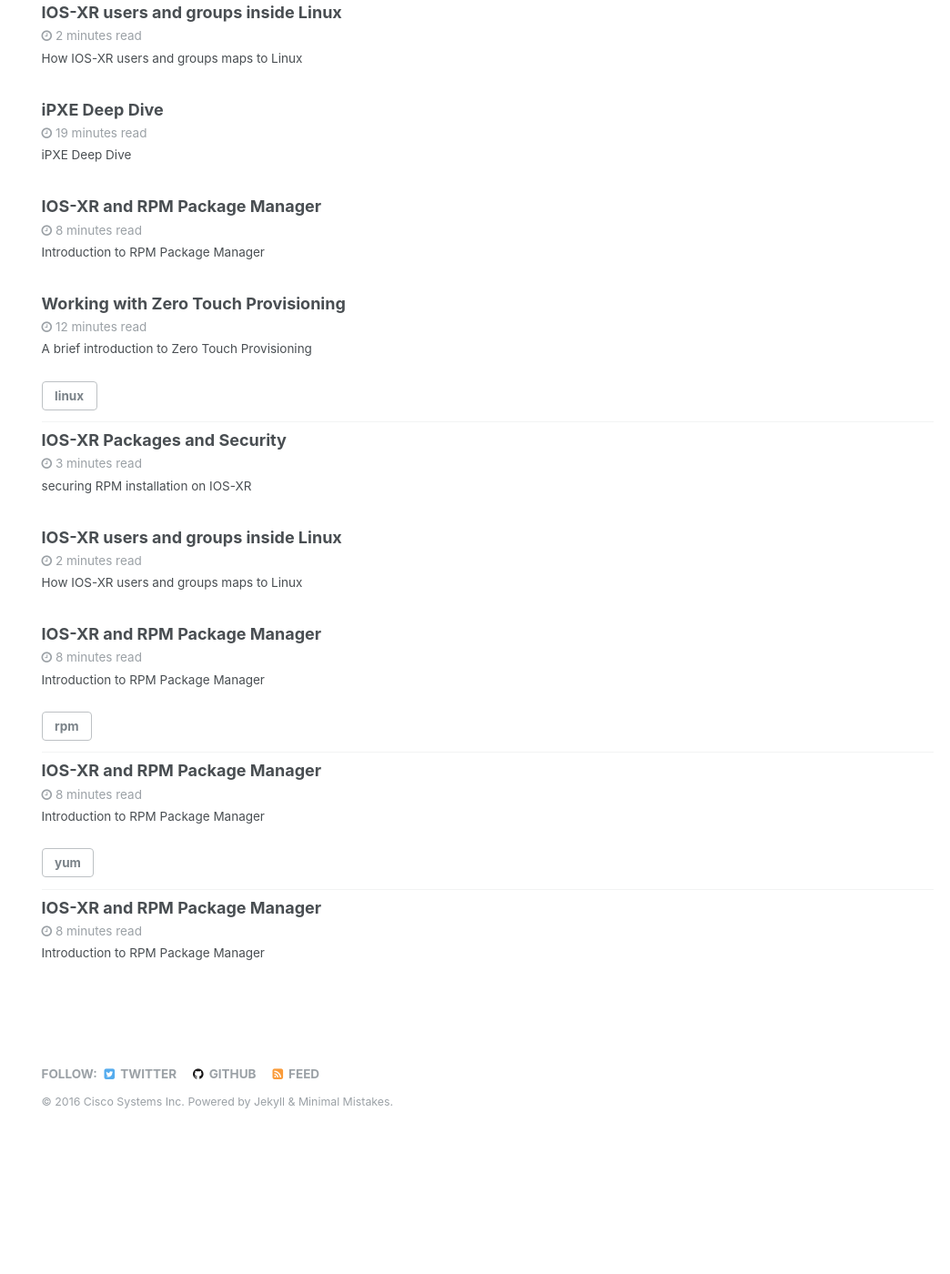
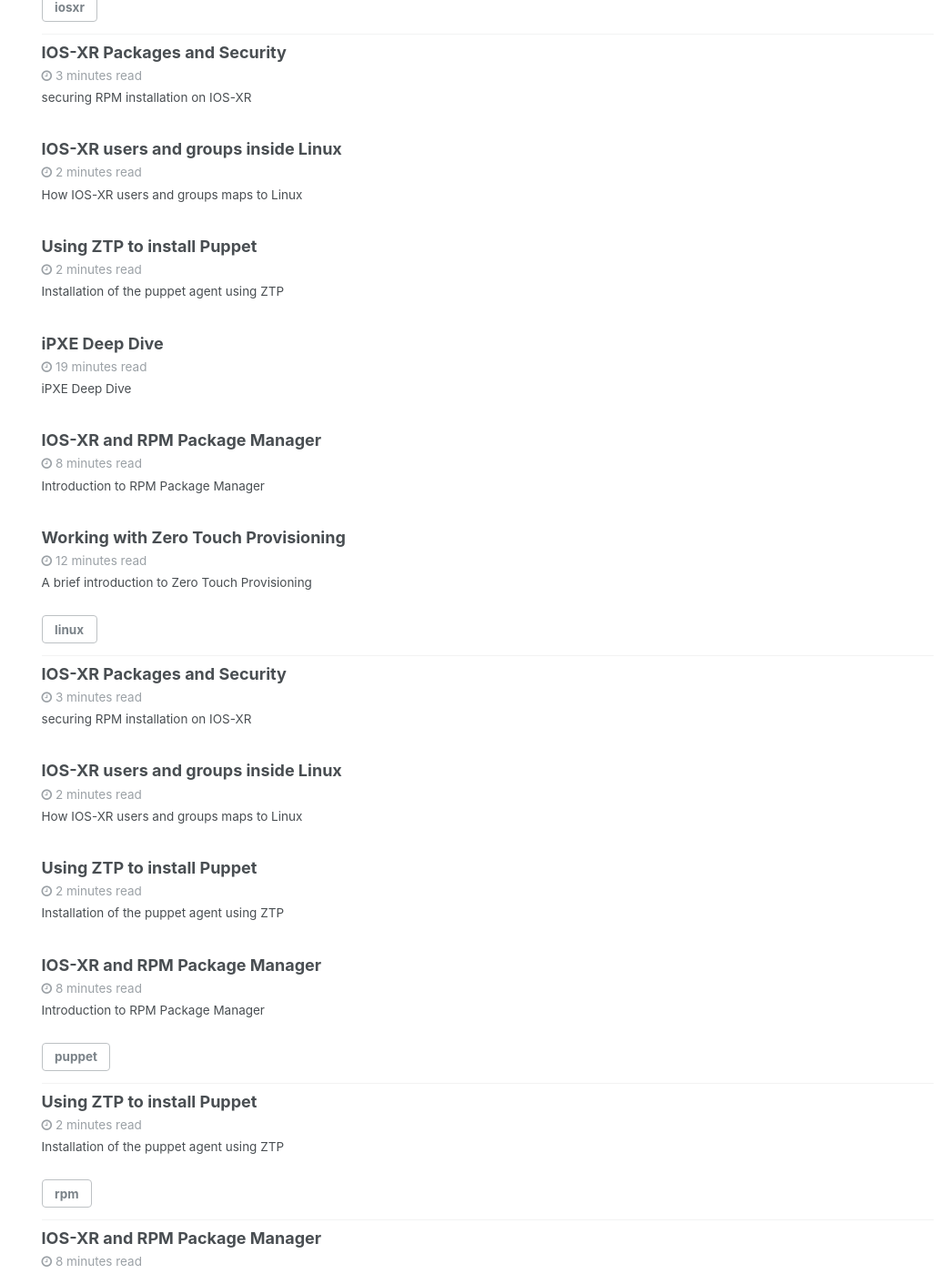
Before and after one commit to xrdocs/software-management, a Jekyll site: the page built from _pages/tag-archive.html, in a window 1280 px wide and 1400 px high, scrolled down 1099 px. Shown: the whole window at 91% size, without its empty margins (236-1280 px from the left). Built offline with Jekyll 4.4.1, drawn with Linux system fonts in a browser that asks for light colours; before the commit the page ends 2373 px from its top, so only the background shows below that; some of the changed text lies outside the part shown.

Commit message:
Created 2016-10-20-using-ztp-to-install-puppet.md

```diff
--- a/_blogs/2016-10-20-using-ztp-to-install-puppet.md
+++ b/_blogs/2016-10-20-using-ztp-to-install-puppet.md
@@ -1,7 +1,14 @@
 ---
-published: false
+published: true
 date: '2016-10-20 14:47 -0700'
 title: Using ZTP to install Puppet
+tags:
+  - iosxr
+  - linux
+  - puppet
+  - ZTP
+author: Patrick Warichet
+excerpt: Installation of the puppet agent using ZTP
 ---
 ## Introduction
 Puppet can potentically manage any resource defined on a node. Puppet can manage complex and distributed components to ensure service consistency and availability. In short, Puppet uses a configuration policy (a recipe) to bring system into compliance.
```
